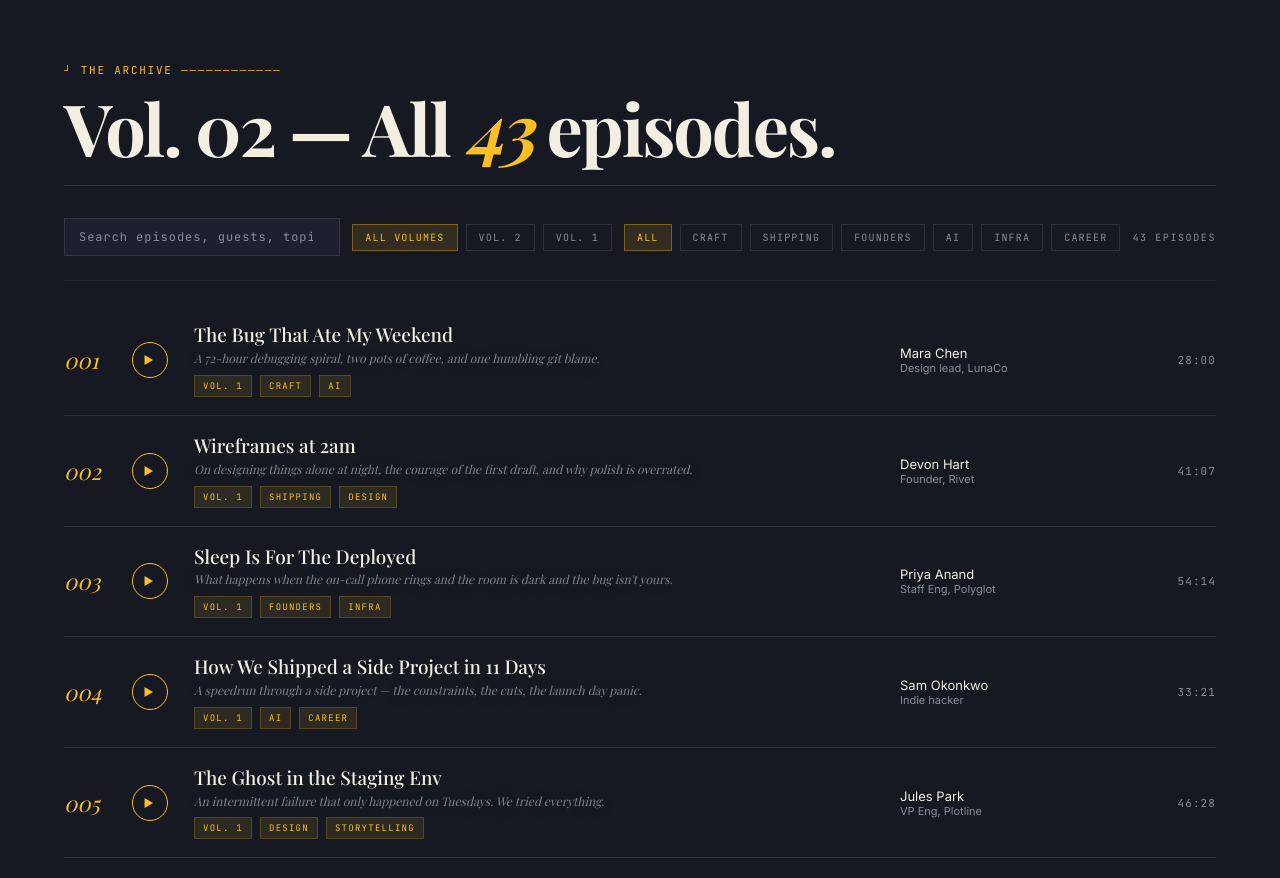
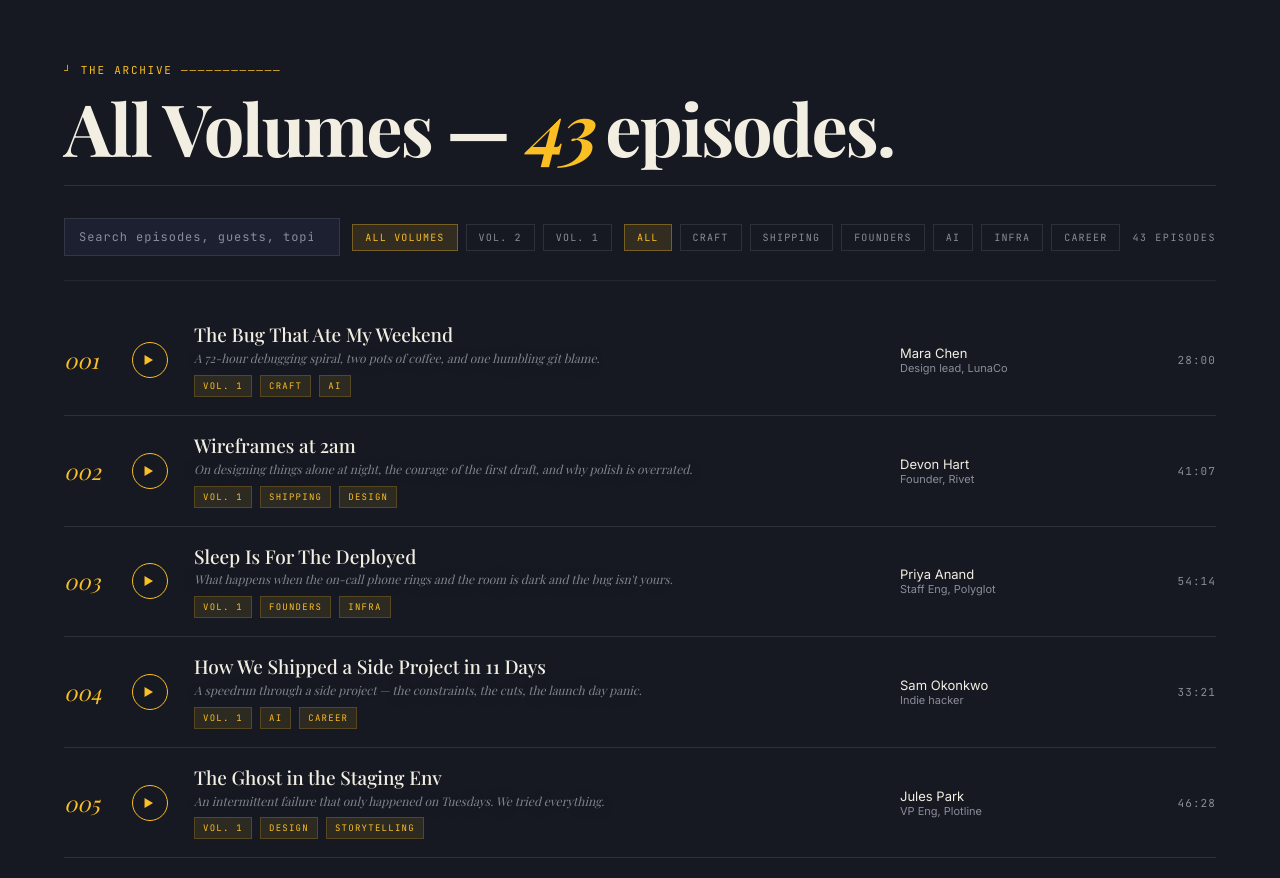
Before and after one commit to puresanfran/devsafterdark, a Next.js app: page / in a window 1280 px wide. Shown: the part 1779-2657 px from the top of the page. Built offline with nearby package versions, Linux system fonts and the light colour scheme; a web font is replaced by a local one.

Commit message:
Archive header updates dynamically with volume filter and episode count

```diff
--- a/app/page.tsx
+++ b/app/page.tsx
@@ -92,6 +92,14 @@ export default function Home() {
       });
 
       countEl.textContent = `${filtered.length} episode${filtered.length !== 1 ? 's' : ''}`;
+
+      const headerEl = document.getElementById('archiveHeader') as HTMLElement;
+      if (headerEl) {
+        const volLabel = activeVol === 'all' ? 'All Volumes' : `Vol. ${activeVol}`;
+        const count = filtered.length;
+        headerEl.innerHTML = `${volLabel} — <em>${count}</em> episode${count !== 1 ? 's' : ''}.`;
+      }
+
       const showing = filtered.slice(0, visibleCount);
 
       if (filtered.length === 0) {
@@ -463,7 +471,7 @@ export default function Home() {
           <div className="section-head" style={{marginBottom:0}}>
             <div>
               <div className="mono section-eyebrow">┘ The Archive ────────────</div>
-              <h2>Vol. 02 — All <em>43</em> episodes.</h2>
+              <h2 id="archiveHeader">All Volumes — <em>43</em> episodes.</h2>
             </div>
           </div>
           <div className="filter-bar" style={{marginTop:'32px'}}>
```
